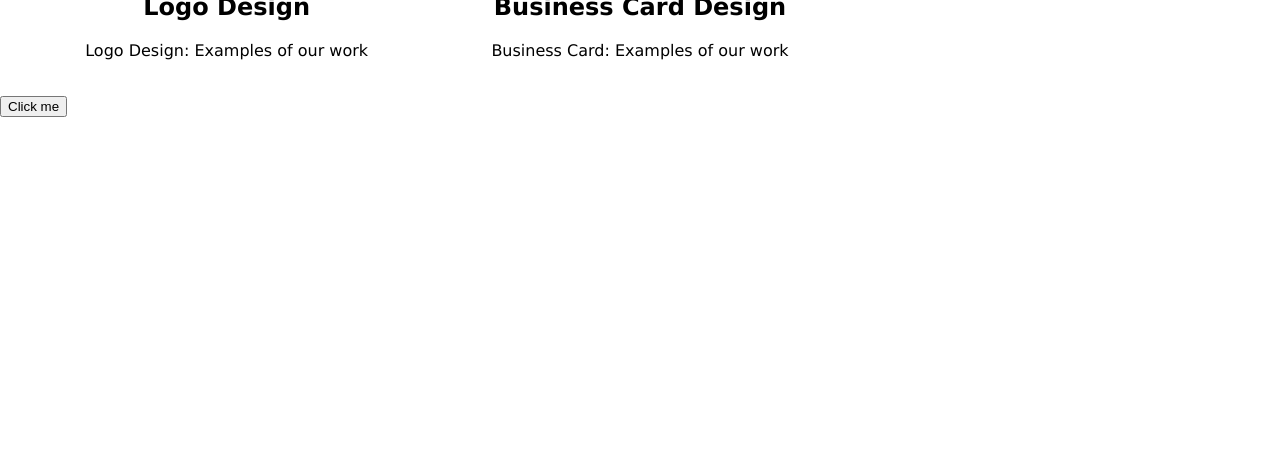
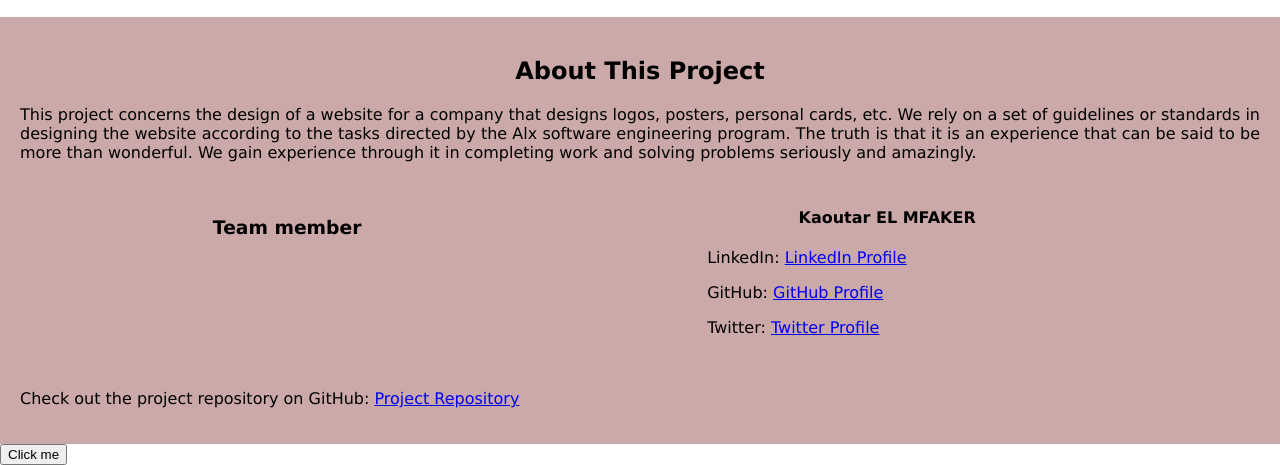
Before and after one commit to Kelmfaker/Thinker_Creative_Services, a plain HTML site: page index.html in a window 1280 px wide. Shown: the part 948-1413 px from the top of the page. Before the commit the page ends 1065 px from the top, so only its background shows below. Drawn offline with Linux system fonts and the light colour scheme.

Commit message:
add comments
Comment all code

```diff
--- a/index.html
+++ b/index.html
@@ -4,16 +4,24 @@
     <meta charset="UTF-8">
     <meta name="viewport" content="width=device-width, initial-scale=1.0">
     <title>Thinker Creative Services</title>
+     <!-- Link to the external CSS file -->
     <link rel="stylesheet" href="styles.css">
+    <!-- Link to the external JavaScript file -->
+    <script src="script.js" defer></script>
 </head>
 <body>
+
+    <!-- Header section -->
     <div class="header">
         <h1>Thinker Creative Services</h1>
     </div>
+    <!-- Cover image section -->
     <div class="cover-image"></div>
+    <!-- Description section -->
     <div class="description">
         <p>Welcome to my first Portfolio at Alx Software Engeenering Program 2024</p>
     </div>
+     <!-- Navigation bar -->
     <div class="nav">
         <a href="#section1">Accueil</a>
         <a href="#section2">Logo</a>
@@ -23,18 +31,21 @@
         <a href="#section6">Poster</a>
         <a href="#section7">Rullup</a>
     </div>
-    <a href="aboutus.html" class="button">About us</a>
+     <!-- Features section -->
     <div class="features">
+        <!-- Feature 1 -->
         <div class="feature">
             <img src="img/logo.jpg" alt="Feature 1 Image">
             <h2>Logo Design</h2>
             <p>Logo Design: Examples of our work</p>
         </div>
+        <!-- Feature 2 -->
         <div class="feature">
             <img src="img/business card.jpg" alt="Feature 2 Image">
             <h2>Business Card Design</h2>
             <p>Business Card: Examples of our work</p>
         </div>
+        <!-- Feature 3 -->
         <div class="feature">
             <img src="img/flyer.jpg" alt="Feature 3 Image">
             <h2>Flyer Design</h2>
@@ -42,6 +53,25 @@
         </div>
     </div>
 </div>
+<!-- About section -->
+<div class="about">
+    <h2>About This Project</h2>
+    <p>This project concerns the design of a website for a company that designs logos, posters, personal cards, etc. We rely on a set of guidelines or standards in designing the website according to the tasks directed by the Alx software engineering program. The truth is that it is an experience that can be said to be more than wonderful. We gain experience through it in completing work and solving problems seriously and amazingly. </p>
+    <div class="team">
+        <h3>Team member</h3>
+         <!-- Team Member 1 -->
+        <div class="team-member">
+            <h4>Kaoutar EL MFAKER</h4>
+            <p>LinkedIn: <a href="https://www.linkedin.com/in/kaoutar_el_mfaker">LinkedIn Profile</a></p>
+            <p>GitHub: <a href="https://github.com/Kelmfaker">GitHub Profile</a></p>
+            <p>Twitter: <a href="https://twitter.com/kelmfaker">Twitter Profile</a></p>
+        </div>
+
+        <!-- Add more team members as needed -->
+    </div>
+    <p>Check out the project repository on GitHub: <a href="https://github.com/Kelmfaker/portfolio-landingpage">Project Repository</a></p>
+</div>
+<!-- Button for interaction -->
     <button id="alertButton">Click me</button>
 </body>
 </html>
--- a/styles.css
+++ b/styles.css
@@ -5,10 +5,12 @@ body {
 }
 
 .header {
-    background-color: #4d1118d8;
+    background-color: #10022b;
     color: rgb(244, 243, 252);
     padding: 15px;
     text-align: center;
+    text-decoration: solid;
+    text-overflow: ellipsis;
 }
 
 .cover-image {
@@ -80,3 +82,34 @@ body {
 .feature p {
     margin-top: 5px;
 }
+.about {
+    padding: 20px;
+    background-color: #68040457;
+}
+
+.about h2 {
+    text-align: center;
+}
+
+.about p {
+    text-align: justify;
+}
+
+.team {
+        display: flex;
+    justify-content: space-around;
+    padding: 20px;
+}
+.team-member {
+    text-align: center;
+
+    width: 30%;
+}
+
+.team-member h4 {
+    margin-top: 10px;
+}
+
+.team-member p {
+    margin-top: 5px;
+}
```
